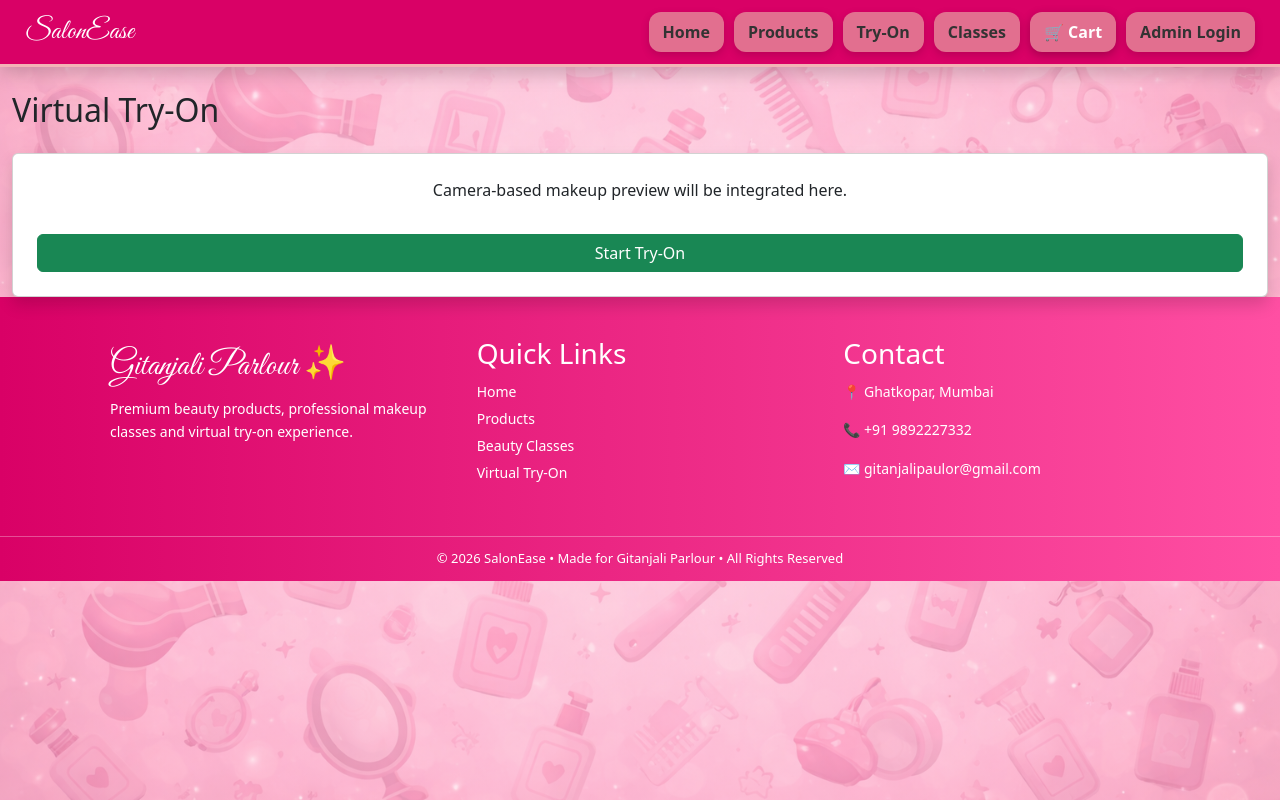
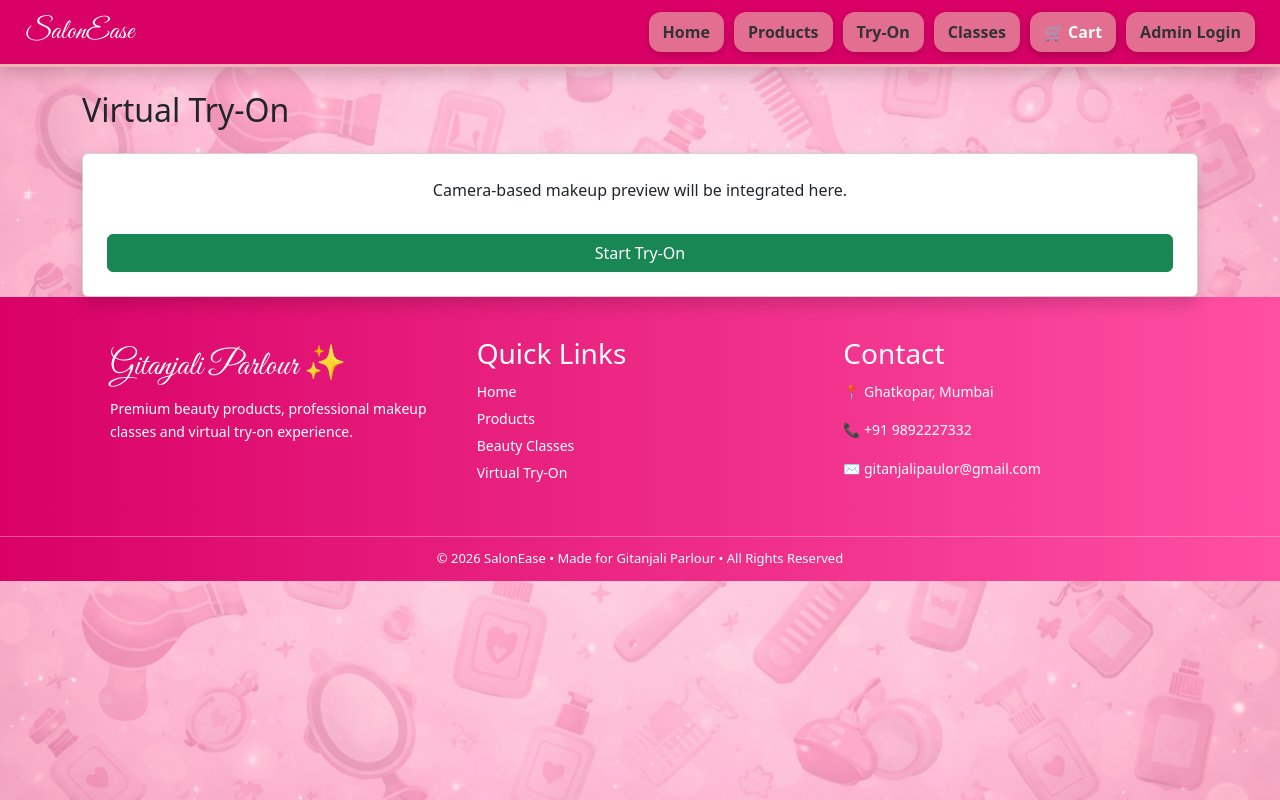
Before and after one commit to shrey0718/salonease, a React (Vite) app in the folder frontend/: page /tryon in a window 1280 px wide. Built offline with nearby package versions, Linux system fonts and the light colour scheme.

Commit message:
force salonease database connection

```diff
--- a/frontend/src/index.css
+++ b/frontend/src/index.css
@@ -2,7 +2,6 @@
 @tailwind components;
 @tailwind utilities;
 
-/* YOUR ORIGINAL BACKGROUND LOGIC (UNCHANGED) */
 body {
   margin: 0;
   min-height: 100vh;
@@ -16,103 +15,3 @@ body {
   background-repeat: repeat;
   background-attachment: fixed;
 }
-
-/* GLOBAL RESPONSIVE FIXES */
-
-* {
-  box-sizing: border-box;
-}
-
-html, body {
-  width: 100%;
-  overflow-x: hidden;
-}
-
-/* ROOT CONTAINER */
-#root {
-  width: 100%;
-  overflow-x: hidden;
-}
-
-/* FIX NAVBAR CUTTING */
-nav {
-  width: 100%;
-  flex-wrap: wrap;
-}
-
-/* BOOTSTRAP GRID FIX */
-.container,
-.row {
-  max-width: 100%;
-  margin-left: auto;
-  margin-right: auto;
-}
-
-/* CARDS SHOULD NOT EXCEED SCREEN */
-.card,
-.col-md-4,
-.col-md-3 {
-  max-width: 100%;
-}
-
-/* MEDIA ELEMENTS */
-img,
-video,
-canvas {
-  max-width: 100%;
-  height: auto;
-  display: block;
-}
-
-/* TRY-ON CAMERA FIX */
-video {
-  width: 100% !important;
-  height: auto !important;
-}
-
-/* BUTTON WRAP FIX */
-button {
-  max-width: 100%;
-  word-wrap: break-word;
-}
-
-/* FOOTER FIX */
-footer {
-  width: 100%;
-}
-
-/* MOBILE IMPROVEMENTS */
-
-@media (max-width: 768px) {
-
-  h1 span {
-    font-size: 42px !important;
-  }
-
-  h1 {
-    font-size: 28px;
-  }
-
-  p {
-    font-size: 14px;
-  }
-
-  /* STACK CARDS */
-  .row {
-    display: block;
-  }
-
-  .col-md-4,
-  .col-md-3 {
-    width: 100%;
-    margin-bottom: 15px;
-  }
-
-  /* NAVBAR BUTTON SIZE */
-  nav a,
-  nav button {
-    font-size: 12px;
-    padding: 6px 10px;
-  }
-
-}
```
